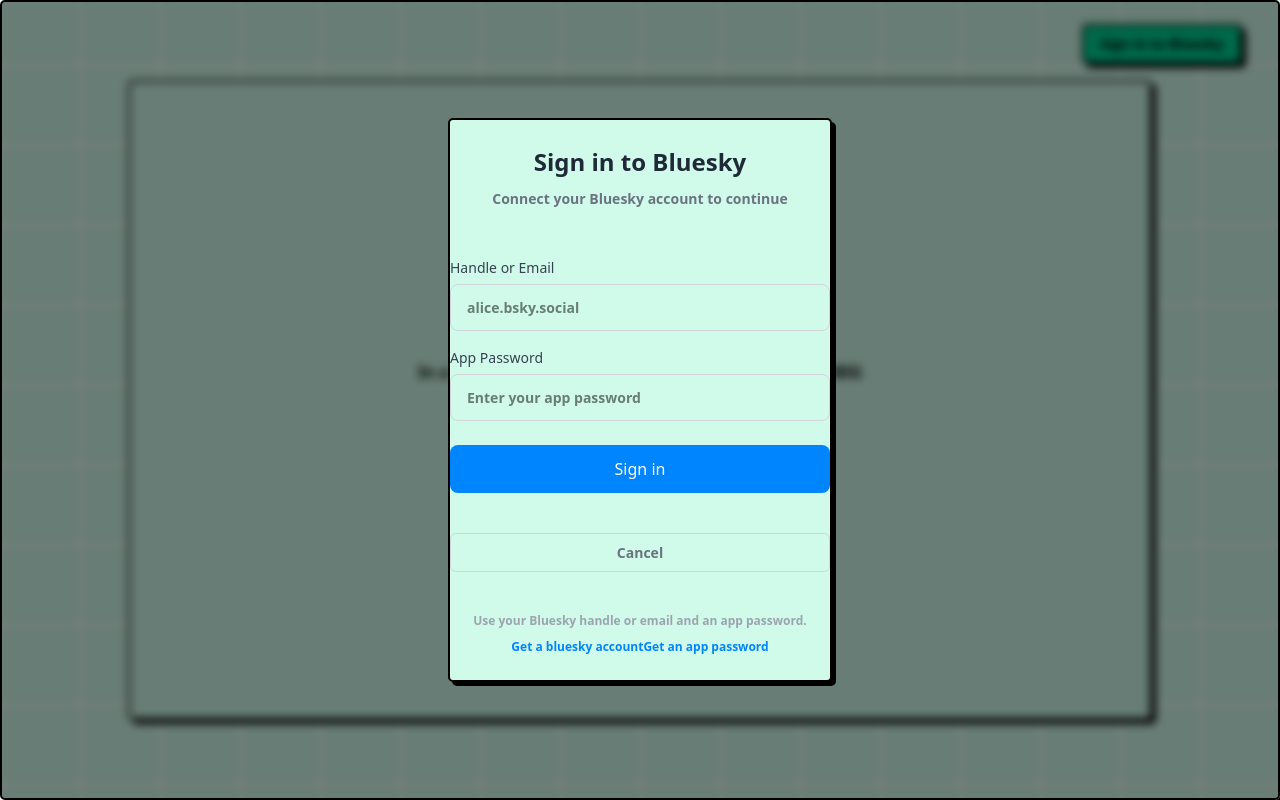
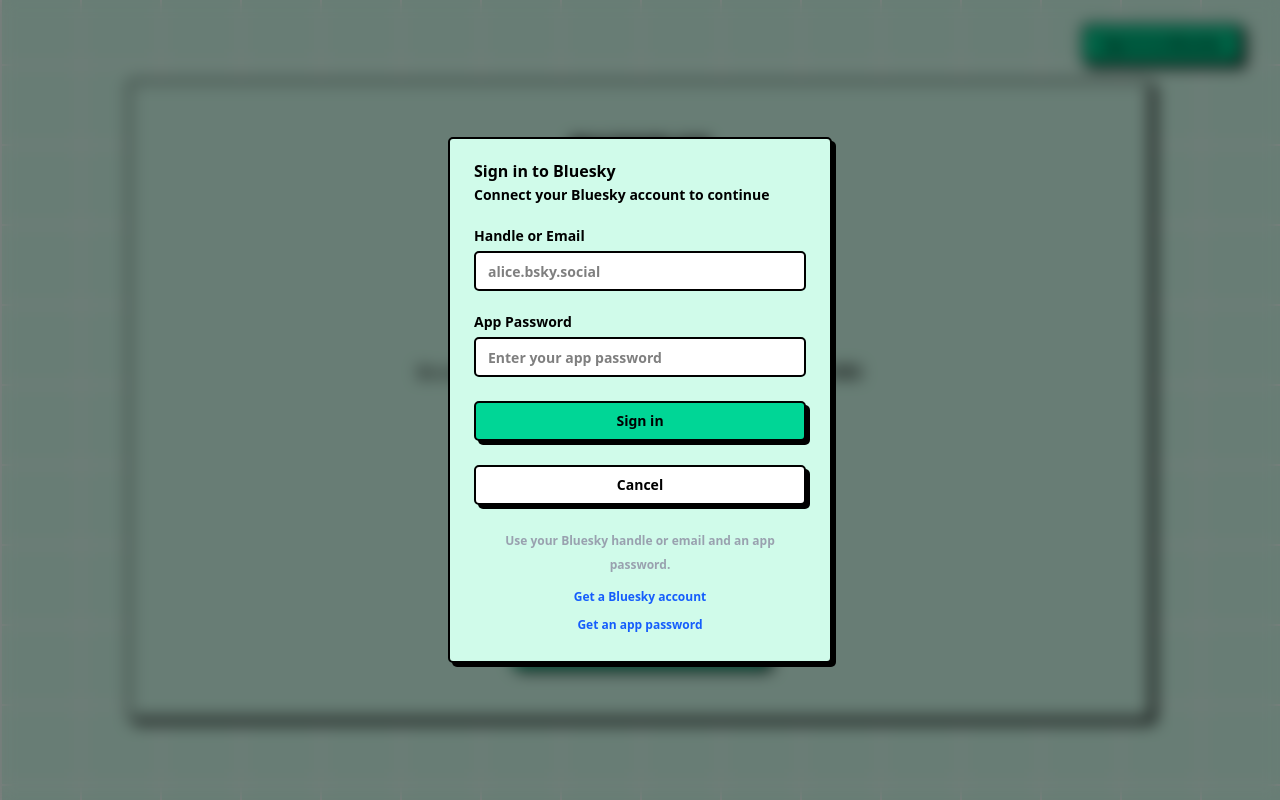
Before and after one commit to Samarinara/macroblog, a React (Vite) app: page /home in a window 1280 px wide. Both pictures are taken after a click on the button "Sign in to Bluesky". Built offline with nearby package versions, Linux system fonts and the light colour scheme.

Commit message:
much prettier

```diff
--- a/src/Auth/BlueskyLoginModal.tsx
+++ b/src/Auth/BlueskyLoginModal.tsx
@@ -1,7 +1,16 @@
 import React, { useState } from "react";
 import { useBlueskyAuth } from "./BlueskyAuthProvider";
-import { Card } from "@/components/ui/card";
-
+import { Button } from "@/components/ui/button"
+import {
+  Card,
+  CardContent,
+  CardDescription,
+  CardFooter,
+  CardHeader,
+  CardTitle,
+} from "@/components/ui/card"
+import { Input } from "@/components/ui/input"
+import { Label } from "@/components/ui/label"
 interface Props {
   onClose: () => void;
 }
@@ -25,212 +34,94 @@
     }
   };
 
-  return (
-    <Card style={{
-      position: "fixed",
-      top: 0,
-      left: 0,
-      width: "100vw",
-      height: "100vh",
-      background: "rgba(0,0,0,0.5)",
-      display: "flex",
-      alignItems: "center",
-      justifyContent: "center",
-      zIndex: 1000,
-      backdropFilter: "blur(4px)"
-    }}>
-      <Card className="w-[30vw] h-[80vh] m-[10vw]">
-        <div style={{ textAlign: "center", marginBottom: "24px" }}>
-          <h2 style={{
-            margin: "0 0 8px 0",
-            fontSize: "24px",
-            fontWeight: "600",
-            color: "#1f2937"
-          }}>
-            Sign in to Bluesky
-          </h2>
-          <p style={{
-            margin: 0,
-            color: "#6b7280",
-            fontSize: "14px"
-          }}>
-            Connect your Bluesky account to continue
-          </p>
-        </div>
-
-        <form onSubmit={handleSubmit}>
-          <div style={{ marginBottom: "16px" }}>
-            <label style={{
-              display: "block",
-              marginBottom: "6px",
-              fontSize: "14px",
-              fontWeight: "500",
-              color: "#374151"
-            }}>
-              Handle or Email
-            </label>
-            <input
+ return (
+  <div className="fixed inset-0 z-[1000] flex items-center justify-center bg-black/50 backdrop-blur-sm">
+    <Card className="w-full max-w-sm">
+      <CardHeader>
+        <CardTitle>Sign in to Bluesky</CardTitle>
+        <CardDescription>
+          Connect your Bluesky account to continue
+        </CardDescription>
+      </CardHeader>
+      <CardContent>
+        <form onSubmit={handleSubmit} className="flex flex-col gap-6">
+          <div className="grid gap-2">
+            <Label htmlFor="identifier">Handle or Email</Label>
+            <Input
+              id="identifier"
               name="identifier"
               type="text"
               placeholder="alice.bsky.social"
               value={credentials.identifier}
               onChange={handleChange}
               required
-              style={{
-                width: "100%",
-                padding: "12px 16px",
-                border: "1px solid #d1d5db",
-                borderRadius: "8px",
-                fontSize: "14px",
-                transition: "border-color 0.2s ease",
-                boxSizing: "border-box"
-              }}
-              onFocus={(e) => {
-                e.target.style.borderColor = "#0085ff";
-                e.target.style.outline = "none";
-              }}
-              onBlur={(e) => {
-                e.target.style.borderColor = "#d1d5db";
-              }}
+              disabled={isLoading}
             />
           </div>
-
-          <div style={{ marginBottom: "24px" }}>
-            <label style={{
-              display: "block",
-              marginBottom: "6px",
-              fontSize: "14px",
-              fontWeight: "500",
-              color: "#374151"
-            }}>
-              App Password
-            </label>
-            <input
+          <div className="grid gap-2">
+            <Label htmlFor="password">App Password</Label>
+            <Input
+              id="password"
               name="password"
               type="password"
               placeholder="Enter your app password"
               value={credentials.password}
               onChange={handleChange}
               required
-              style={{
-                width: "100%",
-                padding: "12px 16px",
-                border: "1px solid #d1d5db",
-                borderRadius: "8px",
-                fontSize: "14px",
-                transition: "border-color 0.2s ease",
-                boxSizing: "border-box"
-              }}
-              onFocus={(e) => {
-                e.target.style.borderColor = "#0085ff";
-                e.target.style.outline = "none";
-              }}
-              onBlur={(e) => {
-                e.target.style.borderColor = "#d1d5db";
-              }}
+              disabled={isLoading}
             />
           </div>
-
           {error && (
-            <div style={{
-              color: "#dc2626",
-              marginBottom: "16px",
-              fontSize: "14px",
-              padding: "12px",
-              backgroundColor: "#fef2f2",
-              borderRadius: "8px",
-              border: "1px solid #fecaca"
-            }}>
+            <div className="text-red-700 bg-red-50 border border-red-200 rounded px-3 py-2 text-sm">
               {error}
             </div>
           )}
-
-          <button
+          <Button
             type="submit"
+            className="w-full"
             disabled={isLoading}
-            style={{
-              width: "100%",
-              padding: "12px 24px",
-              fontSize: "16px",
-              fontWeight: "500",
-              backgroundColor: isLoading ? "#9ca3af" : "#0085ff",
-              color: "white",
-              border: "none",
-              borderRadius: "8px",
-              cursor: isLoading ? "not-allowed" : "pointer",
-              transition: "all 0.2s ease",
-              marginBottom: "16px"
-            }}
-            onMouseEnter={(e) => {
-              if (!isLoading) {
-                e.currentTarget.style.backgroundColor = "#0073e6";
-              }
-            }}
-            onMouseLeave={(e) => {
-              if (!isLoading) {
-                e.currentTarget.style.backgroundColor = "#0085ff";
-              }
-            }}
           >
             {isLoading ? "Signing in..." : "Sign in"}
-          </button>
+          </Button>
         </form>
-
-        <button
+      </CardContent>
+      <CardFooter className="flex flex-col gap-2">
+        <Button
+          variant="neutral"
+          className="w-full"
           onClick={onClose}
-          style={{
-            width: "100%",
-            padding: "8px 16px",
-            fontSize: "14px",
-            backgroundColor: "transparent",
-            color: "#6b7280",
-            border: "1px solid #d1d5db",
-            borderRadius: "6px",
-            cursor: "pointer",
-            transition: "all 0.2s ease"
-          }}
-          onMouseEnter={(e) => {
-            e.currentTarget.style.backgroundColor = "#f9fafb";
-          }}
-          onMouseLeave={(e) => {
-            e.currentTarget.style.backgroundColor = "transparent";
-          }}
+          disabled={isLoading}
         >
           Cancel
-        </button>
-
-        <div style={{
-          fontSize: "12px",
-          marginTop: "16px",
-          color: "#9ca3af",
-          lineHeight: "1.5",
-          textAlign: "center"
-        }}>
-          <p style={{ margin: "0 0 8px 0" }}>
+        </Button>
+        <div className="mt-4 text-center text-xs text-gray-400 leading-6 w-[90%] mx-auto">
+          <p>
             Use your Bluesky handle or email and an <strong>app password</strong>.
           </p>
-          <p className="text-center ">
+          <div className="flex flex-col gap-1 mt-2">
             <a
               href="https://bsky.app/"
               target="_blank"
               rel="noopener noreferrer"
-              style={{ color: "#0085ff", textDecoration: "none" }}
+              className="text-blue-600 hover:underline"
             >
-              Get a bluesky account
+              Get a Bluesky account
             </a>
             <a
               href="https://bsky.app/settings/app-passwords"
               target="_blank"
               rel="noopener noreferrer"
-              style={{ color: "#0085ff", textDecoration: "none" }}
+              className="text-blue-600 hover:underline"
             >
               Get an app password
             </a>
-          </p>
+          </div>
         </div>
-      </Card>
+      </CardFooter>
     </Card>
-  );
-};
+  </div>
+);
+}
+
 
 export default BlueskyLoginModal;
--- a/src/Search.tsx
+++ b/src/Search.tsx
@@ -21,8 +21,8 @@
   // Default featured users
   const featuredUsers = [
     { handle: "samarinara.bsky.social", displayName: "Samarinara" },
-    { handle: "dame.is", displayName: "Dame" },
-    { handle: "dysonsphere42.bsky.social", displayName: "Dysonsphere" },
+    { handle: "dame.is", displayName: "dummy" },
+    { handle: "dysonsphere42.bsky.social", displayName: "Dysonsphere" }, // This will be fetched by ProfileCard
   ];
 
   const handleSearch = async () => {
@@ -117,7 +117,7 @@
           )}
 
           <div className="grid grid-cols-1 sm:grid-cols-2 md:grid-cols-3 lg:grid-cols-4 xl:grid-cols-5 gap-6">
-            {(searchQuery ? searchResults : featuredUsers).map((user) => (
+            {(searchQuery ? searchResults : featuredUsers).map((user) => ( // Use featuredUsers directly here
               <ProfileCard key={user.handle} handle={user.handle} />
             ))}
           </div>
```
